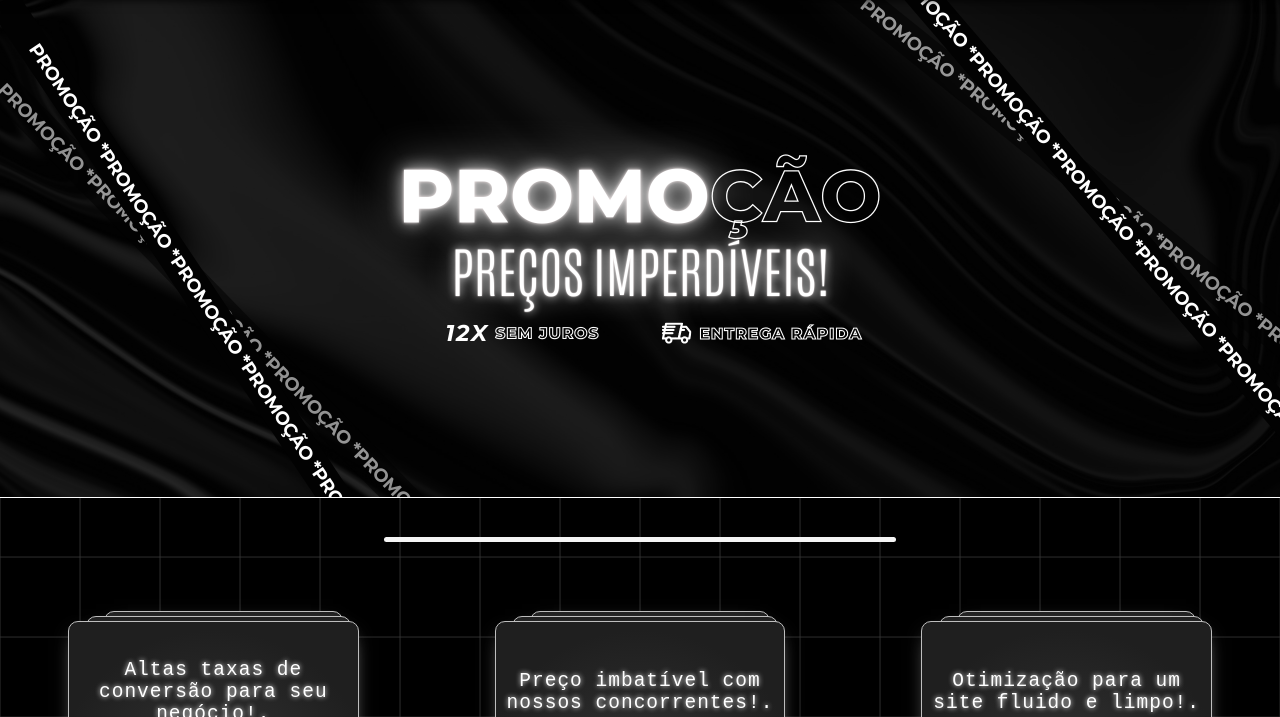
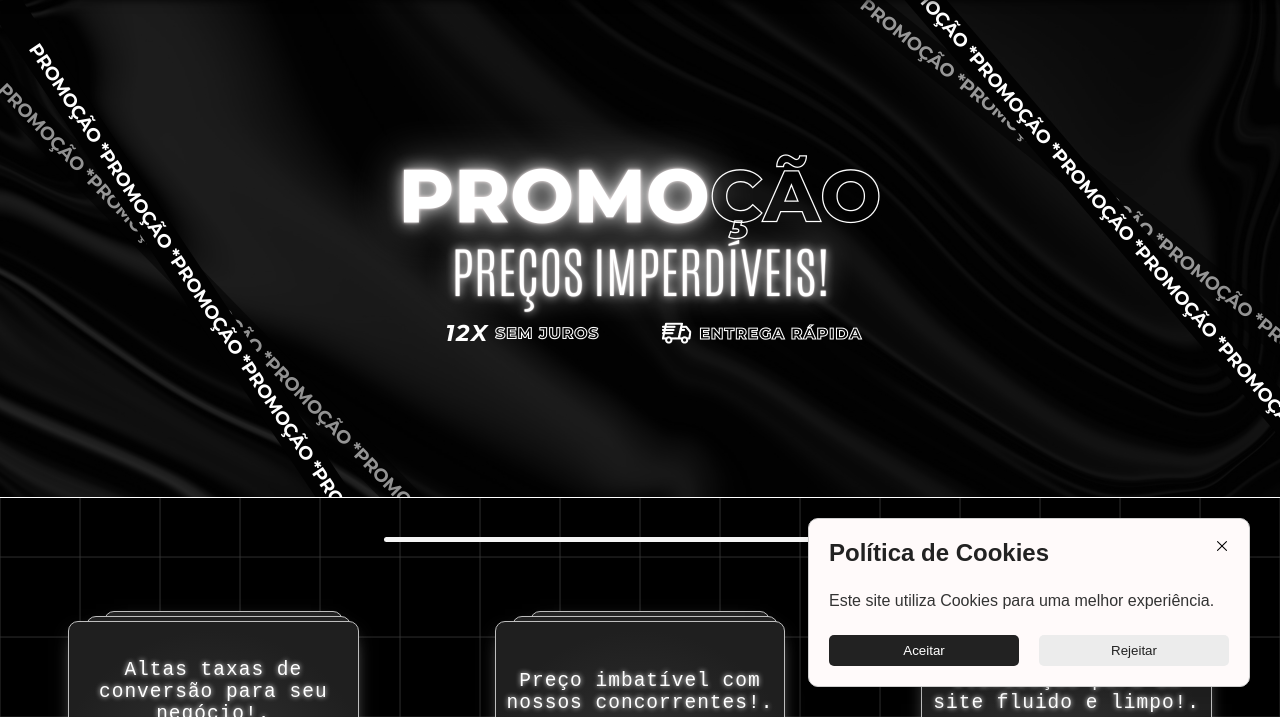
Before and after one commit to egoficial/websites, a plain HTML site: page egdigitalsolutions/index.html in a window 1280 px wide. Shown: the part 83-800 px from the top of the page. Drawn offline with Linux system fonts and the light colour scheme.

Commit message:
Add a cookies warning
N/a

```diff
--- a/egdigitalsolutions/index.html
+++ b/egdigitalsolutions/index.html
@@ -1,8 +1,6 @@
 <!DOCTYPE html>
 <html lang="pt-br">
 <head>
-    <!-- scripts -->
-
     <!-- title -->
     <title>E.G Digital Solutionsᵗᵐ</title>
 
@@ -26,10 +24,27 @@
     <link rel="shortcut icon" href="./assets/icons/logo.svg" type="image/svg">
 </head>
 <body>
+    <!-- cookiesContainer -->
+    <div class="cookiesContainer">
+        <p class="cookie-heading">Política de Cookies</p>
+        <p class="cookie-para">Este site utiliza Cookies para uma melhor experiência.</p>
+        <div class="button-wrapper">
+          <button class="accept cookie-button">Aceitar</button>
+          <button class="reject cookie-button">Rejeitar</button>
+        </div>
+        <button class="exit-button">
+          <svg xmlns="http://www.w3.org/2000/svg" fill="none" viewBox="0 0 162 162" class="svgIconCross">
+            <path stroke-linecap="round" stroke-width="17" stroke="black" d="M9.01074 8.98926L153.021 153"></path>
+            <path stroke-linecap="round" stroke-width="17" stroke="black" d="M9.01074 153L153.021 8.98926"></path>
+          </svg>
+        </button>
+      </div>
+      <!-- header -->
     <header>
         <section id="logoContainer">
             <img src="./assets/icons/logoSimple.svg" alt="">
         </section>
+        <!-- linksContainer -->
         <section id="linksContainer">
             <ul>
                 <li>INICIO</li>
@@ -38,6 +53,7 @@
                 <li>CONTATO</li>
             </ul>
         </section>
+        <!-- socialContainer -->
         <section id="socialContainer">
             <ul>
                 <li><a href="https://www.instagram.com/" target="_blank"><img src="./assets/icons/instagram.svg" alt=""></a></li>
@@ -45,12 +61,14 @@
             </ul>
         </section>
     </header>
+    <!-- bannerContainer -->
     <article id="bannerContainer">
         <section id="banner"></section>
     </article>
 
     <div class="smallSeparator"></div>
 
+    <!-- cardsContainer -->
     <section id="cardsContainer">
         <div class="container">
             <div class="card1"></div>
@@ -73,8 +91,12 @@
 
     <div class="mediumSeparator"></div>
 
+    <!-- servicesContainer -->
     <section id="servicesContainer">
 
     </section>
+
+    <!-- scripts -->
+    <script src="./scripts/requirements/cookies.js"></script>
 </body>
 </html>
--- /dev/null
+++ b/egdigitalsolutions/scripts/requirements/cookies.js
@@ -0,0 +1,13 @@
+"use strict";
+
+const cookieContainer = document.querySelector(".cookiesContainer");
+const acceptButton = document.querySelector(".accept");
+const declineButton = document.querySelector(".reject");
+
+acceptButton.addEventListener("click", () => {
+    cookieContainer.style.display = "none";
+});
+
+declineButton.addEventListener("click", () => {
+    location.reload(true);
+});
--- /dev/null
+++ b/egdigitalsolutions/styles/components/_cookies.scss
@@ -0,0 +1,91 @@
+/* From Uiverse.io by vinodjangid07 */
+.cookiesContainer {
+    position: fixed;
+    bottom: 30px;
+    right: 30px;
+
+    width: 400px;
+    height: fit-content;
+    background-color: rgb(255, 250, 250);
+
+    border-radius: 10px;
+    border: 1px solid rgb(206, 206, 206);
+    display: flex;
+
+    flex-direction: column;
+    align-items: flex-start;
+    justify-content: space-between;
+
+    padding: 20px;
+    gap: 25px;
+    z-index: 1;
+
+    font-family: Arial, Helvetica, sans-serif;
+    box-shadow: 0px 10px 10px rgba(0, 0, 0, 0.066);
+  }
+
+  .cookie-heading {
+    color: rgb(34, 34, 34);
+    font-weight: 800;
+    font-size: 1.5em;
+  }
+  .cookie-para {
+    font-size: 1em;
+    font-weight: 400;
+    color: rgb(51, 51, 51);
+  }
+  .button-wrapper {
+    width: 100%;
+    height: auto;
+    display: flex;
+
+    align-items: center;
+    justify-content: space-between;
+    gap: 20px;
+  }
+  .cookie-button {
+    width: 50%;
+    padding: 8px 0;
+    border: none;
+
+    border-radius: 5px;
+    cursor: pointer;
+  }
+  .accept {
+    background-color: rgb(34, 34, 34);
+    color: white;
+  }
+  .reject {
+    background-color: #ececec;
+    color: rgb(34, 34, 34);
+  }
+  .accept:hover {
+    background-color: rgb(0, 0, 0);
+  }
+  .reject:hover {
+    background-color: #ddd;
+  }
+  .exit-button {
+    position: absolute;
+    top: 17px;
+    right: 17px;
+
+    width: 20px;
+    height: 20px;
+    display: flex;
+
+    align-items: center;
+    justify-content: center;
+    background-color: transparent;
+
+    border: none;
+    border-radius: 5px;
+    cursor: pointer;
+  }
+  .exit-button:hover {
+    background-color: #ddd;
+    color: white;
+  }
+  .svgIconCross {
+    height: 10px;
+  }
--- a/egdigitalsolutions/styles/main.scss
+++ b/egdigitalsolutions/styles/main.scss
@@ -1,6 +1,7 @@
 @use "./hooks/reset" as *;
 @use "./hooks/separators" as *;
 @use "./components/header" as *;
+@use "./components/cookies" as *;
 @use "./sections/banner" as *;
 @use "./sections/cards" as *;
 
```
Also changed, not shown: egdigitalsolutions/styles/main.css, 1 other file.
